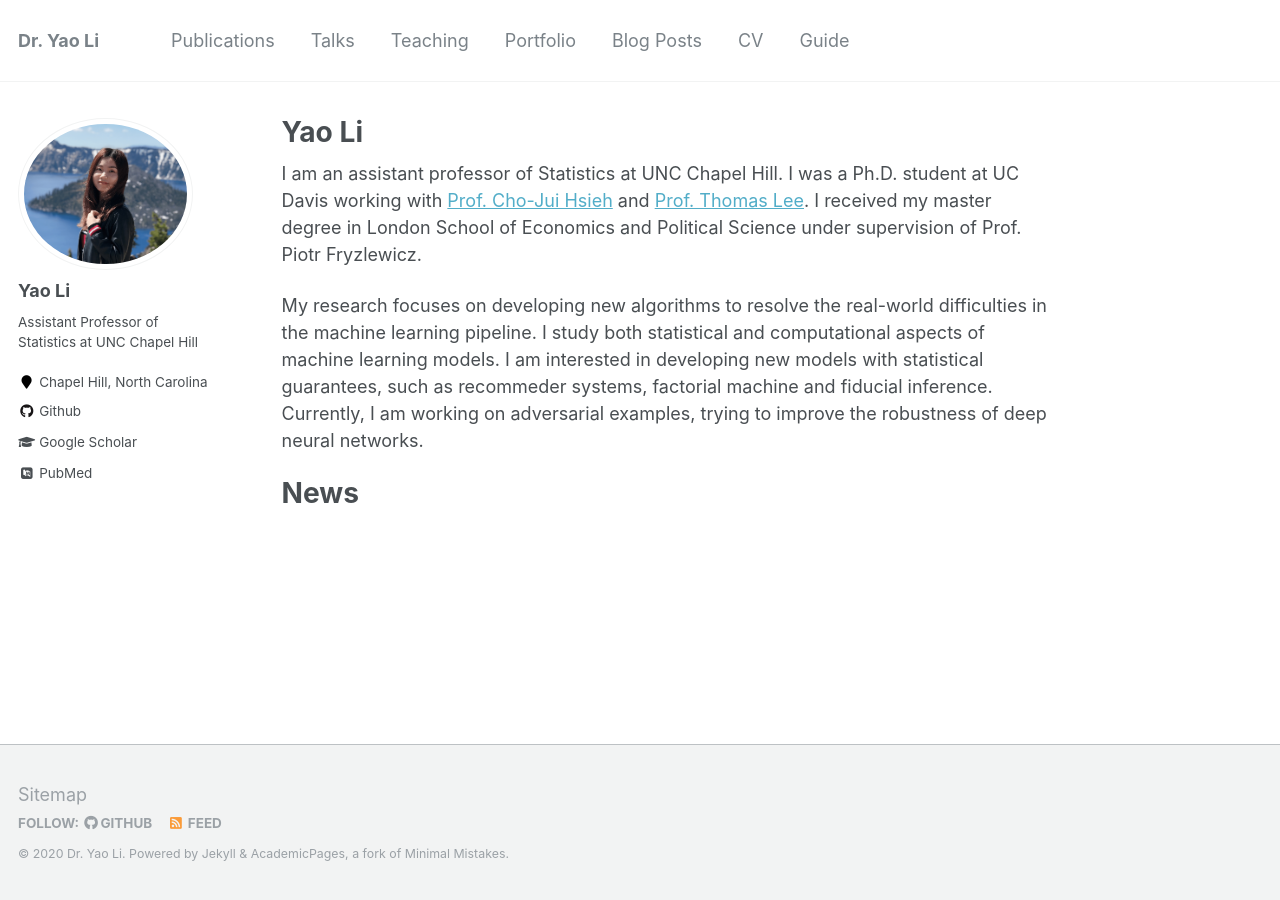
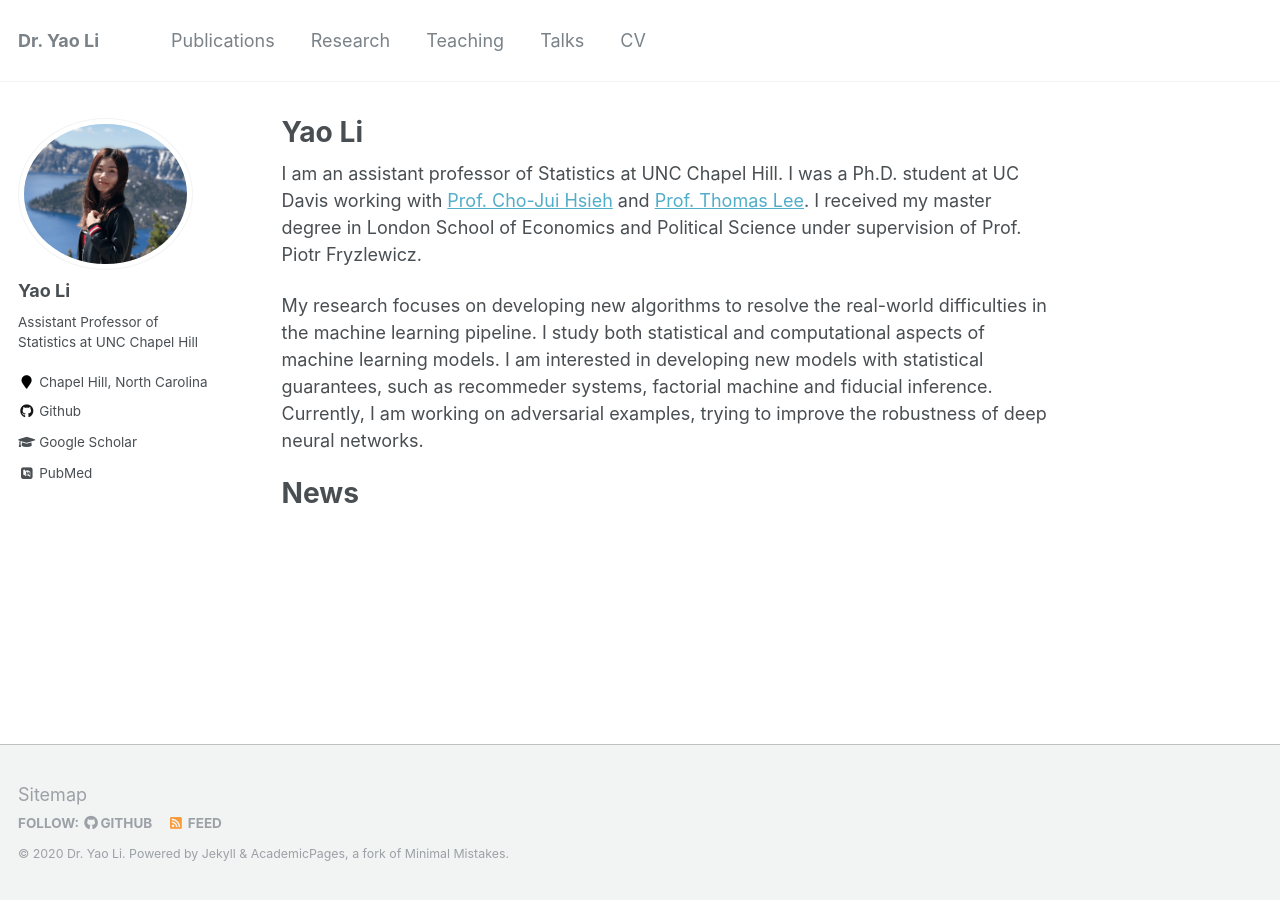
Before and after one commit to liyao880/yaoli, a Jekyll site: the page built from _pages/about.md, in a window 1280 px wide. Built offline with Jekyll 4.4.1, drawn with Linux system fonts in a browser that asks for light colours; some web fonts are replaced.

Commit message:
Update navigation.yml

```diff
--- a/_data/navigation.yml
+++ b/_data/navigation.yml
@@ -3,20 +3,14 @@ main:
   - title: "Publications"
     url: /publications/
 
-  - title: "Talks"
-    url: /talks/
+  - title: "Research"
+    url: /research/
 
   - title: "Teaching"
     url: /teaching/
 
-  - title: "Portfolio"
-    url: /portfolio/
-
-  - title: "Blog Posts"
-    url: /year-archive/
+  - title: "Talks"
+    url: /talks/
 
   - title: "CV"
     url: /cv/
-
-  - title: "Guide"
-    url: /markdown/
```
